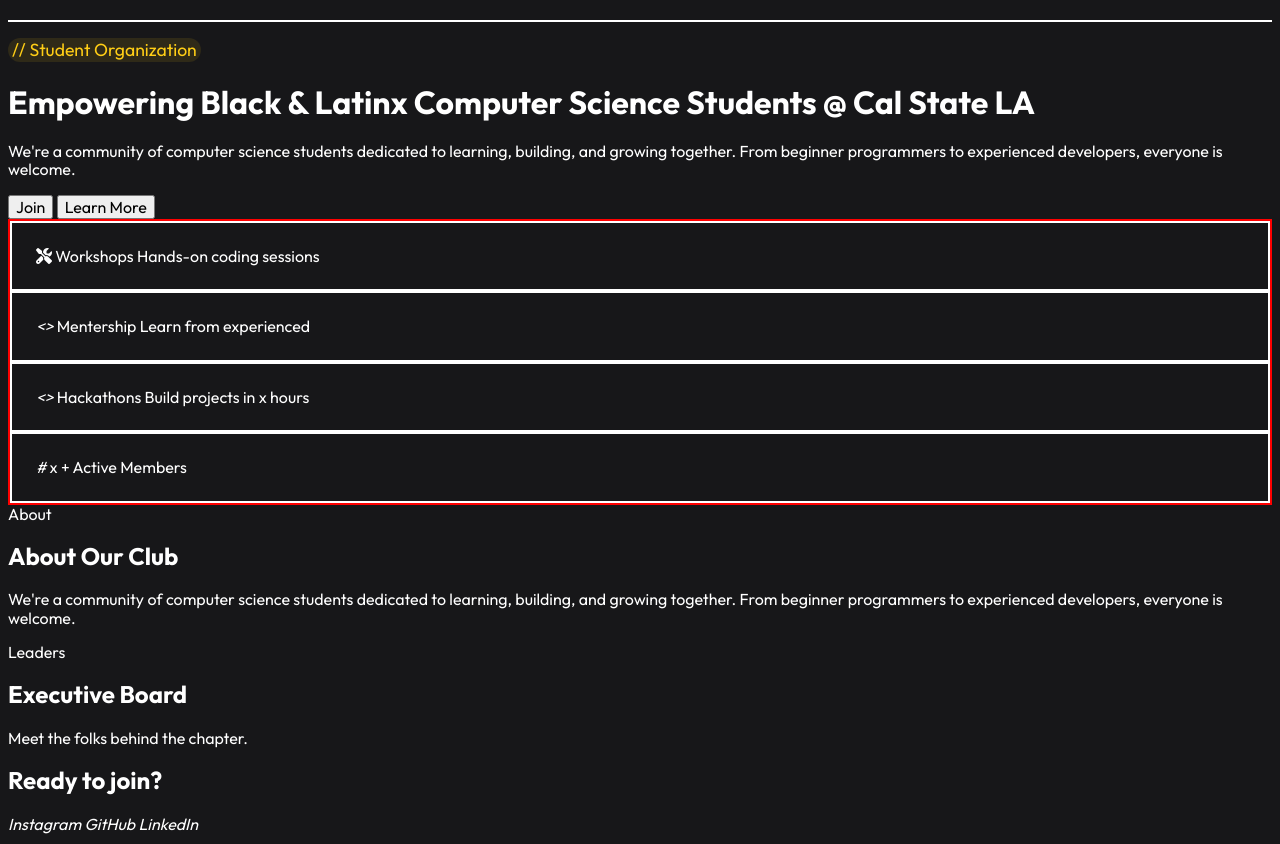
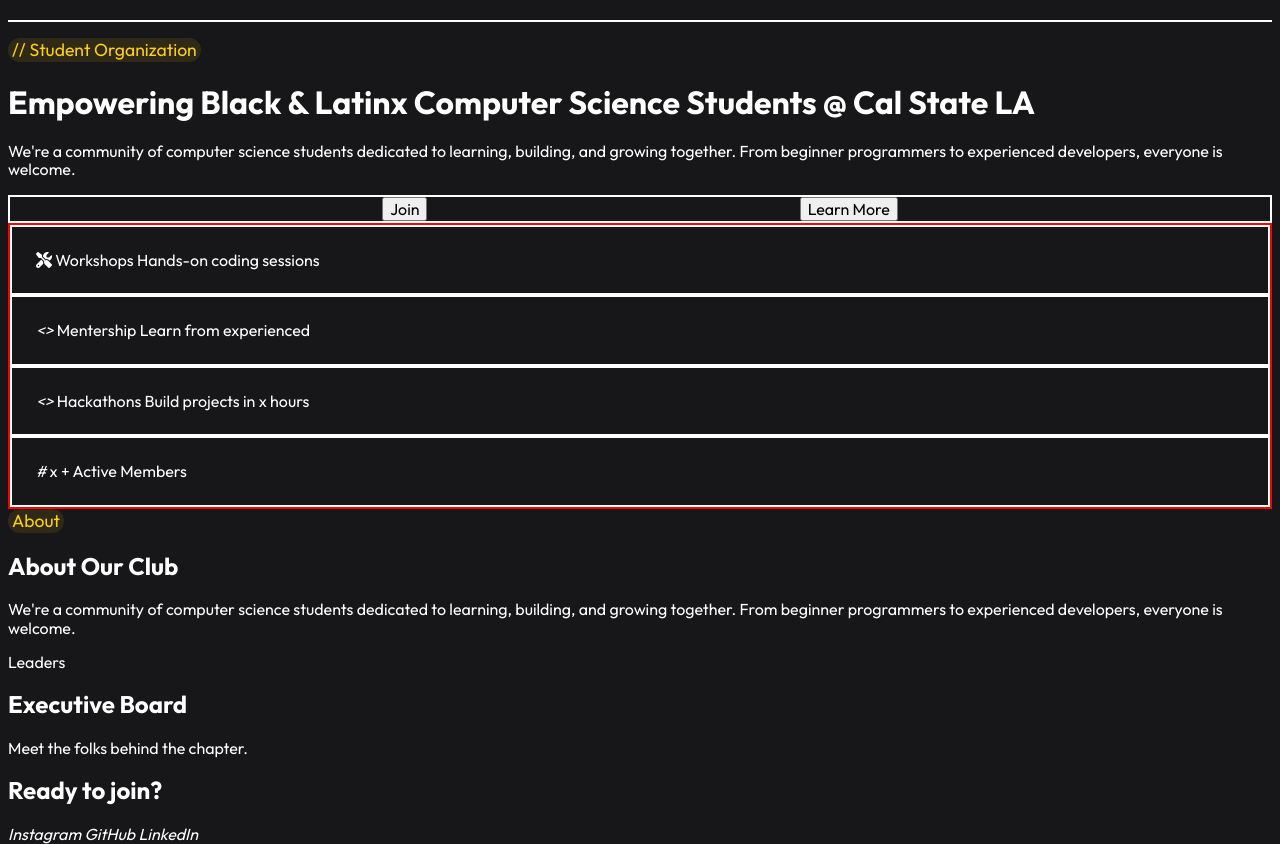
Before and after one commit to brianf4/colorstack-website, a plain HTML site: page index.html in a window 1280 px wide. Shown: the part 74-918 px from the top of the page. Drawn offline with Linux system fonts and the light colour scheme.

Commit message:
was working on the buttons in the main section added some flext to it but still working on the finishing touches

```diff
--- a/css/style.css
+++ b/css/style.css
@@ -123,23 +123,16 @@
     border: 2px solid white;
 } */
 
-main section > span {
-    display: block;
-    margin-bottom: 4px;
-    color: rgb(255, 206, 22);
-    font-size: 1.1rem;
-    border: none;
-    width: fit-content;
-    border-radius: 12px;
-    padding: 2px 4px;
-    /* background-color: #2a2c01; My favorite background color so far*/
-    background-color: rgba(255, 206, 22, 0.1);
+/*Grabs both buttons*/
+main section:first-child div {
+    padding: 0;
+    display: flex;
+    justify-content: space-evenly;
 }
 
 /******************************************
 /* Media Queries
 /*******************************************/
-/* Left and rightpadding at this width should be .5rem for all sections */
 
 @media (min-width: 768px) {
     nav ul {
@@ -156,3 +149,16 @@
 /******************************************
 /* ADDITIONAL STYLES
 /*******************************************/
+
+.pill {
+    display: block;
+    margin-bottom: 4px;
+    color: rgb(255, 206, 22);
+    font-size: 1.1rem;
+    border: none;
+    width: fit-content;
+    border-radius: 12px;
+    padding: 2px 4px;
+    /*Favorite background color so far*/
+    background-color: rgba(255, 206, 22, 0.1);
+}
--- a/index.html
+++ b/index.html
@@ -57,7 +57,7 @@
 
         <main>
             <section>
-                <span>// Student Organization</span>
+                <span class="pill">// Student Organization</span>
                 <h1>
                     Empowering Black & Latinx Computer Science Students @ Cal
                     State LA
@@ -67,8 +67,10 @@
                     learning, building, and growing together. From beginner
                     programmers to experienced developers, everyone is welcome.
                 </p>
-                <button>Join</button>
-                <button>Learn More</button>
+                <div>
+                    <button>Join</button>
+                    <button>Learn More</button>
+                </div>
             </section>
             <section>
                 <div>
```
